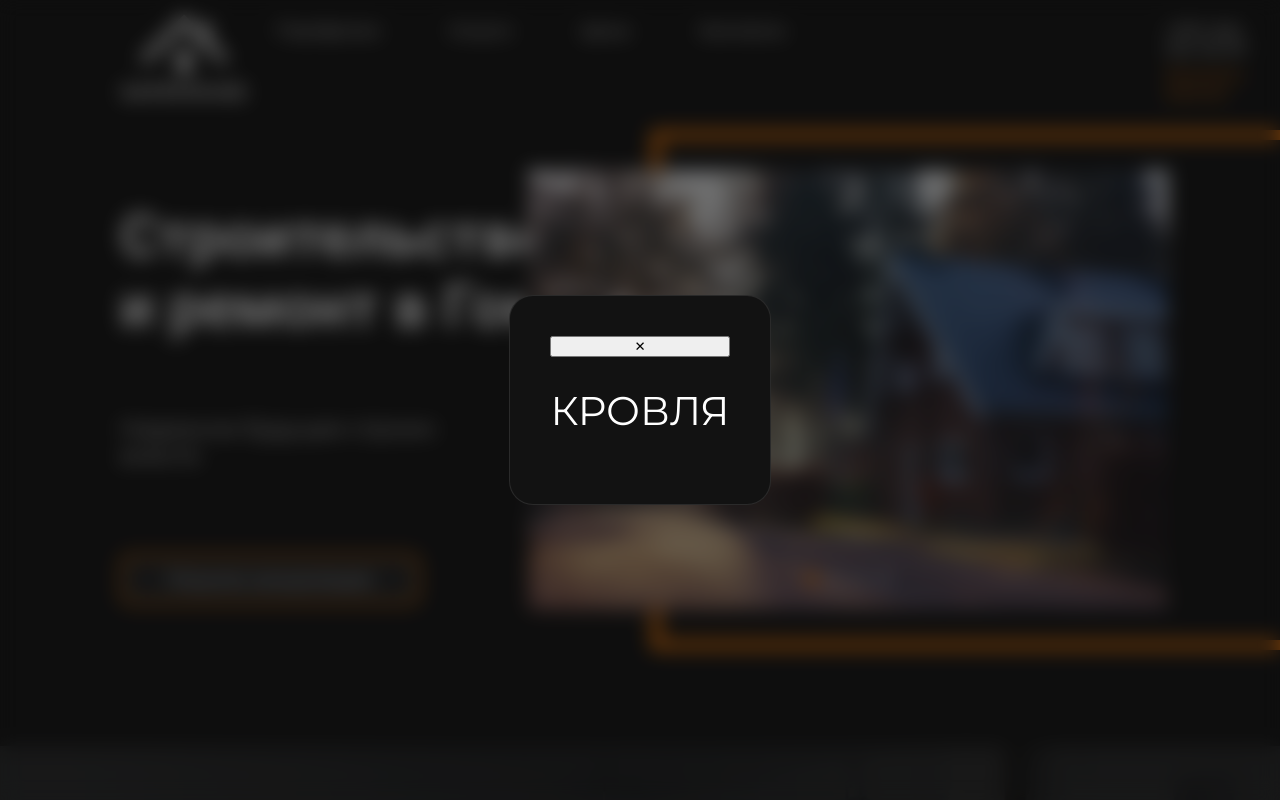
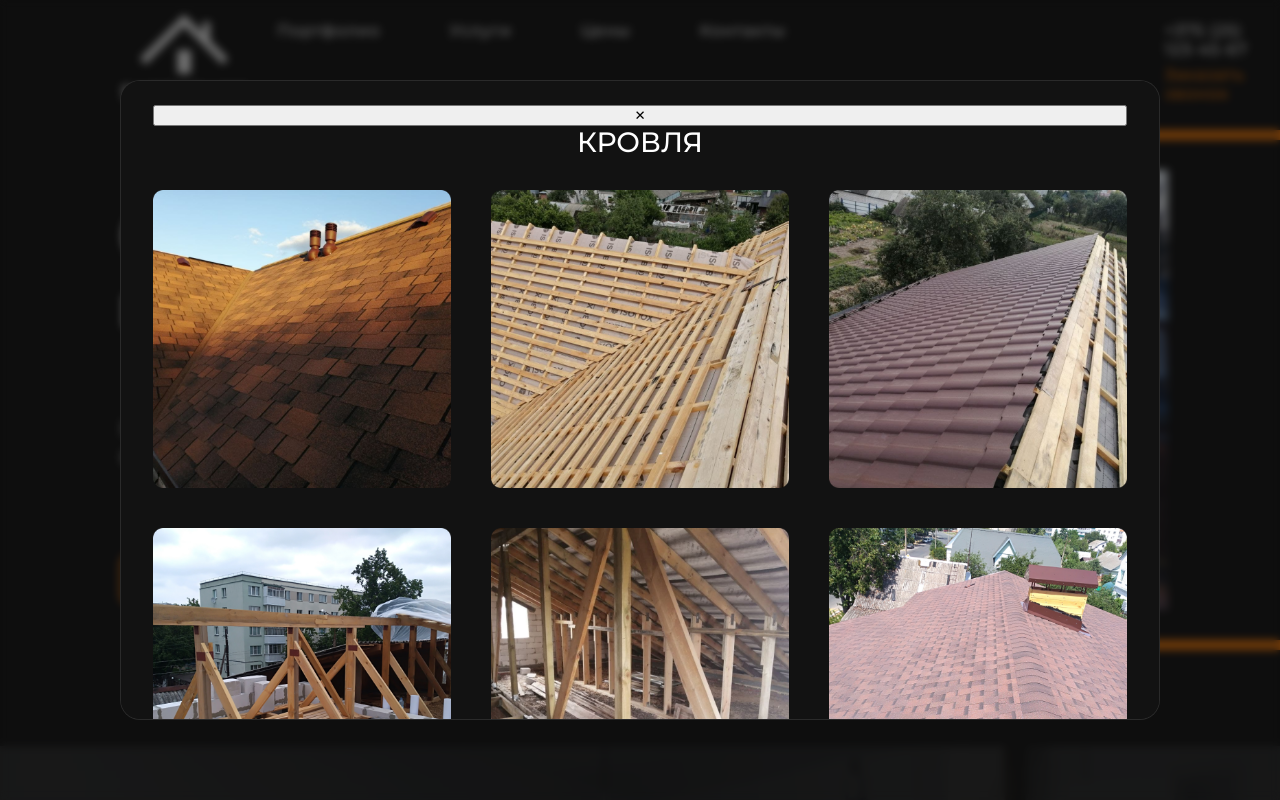
Before and after one commit to 34admal/Portfolio, a React (Create React App) app in the folder homel_build_site/: page / in a window 1280 px wide. Shown: the top 800 px of the page. Built offline with nearby package versions, Linux system fonts and the light colour scheme.

Commit message:
style(gallery): update modalTitle to span and adjust block layout for centering

```diff
--- a/homel_build_site/src/components/Gallery/GalleryModal/GalleryModal.jsx
+++ b/homel_build_site/src/components/Gallery/GalleryModal/GalleryModal.jsx
@@ -18,11 +18,20 @@ function GalleryModal({ isOpen, title }) {
     <div className={styles.modalOverlay}>
       <div className={styles.modalWindow}>
         <button className={styles.closeButton}>✕</button>
-        <h2 className={styles.modalTitle}>{title || "КРОВЛЯ"}</h2>
+        <span className={styles.modalTitle}>{title || "КРОВЛЯ"}</span>
 
-        <div className={styles.photoGrid}>
+       <div className={styles.photoGrid}>
+  {roofImages.map((src, index) => (
+    <img
+      key={index}
+      src={src}
+      alt={`Кровля ${index + 1}`}
+      className={styles.modalPhoto} /* Вернули класс для управления шириной */
+    />
+  ))}
+</div>
 
-        </div>
+
       </div>
     </div>
   );
--- a/homel_build_site/src/components/Gallery/GalleryModal/GalleryModal.module.css
+++ b/homel_build_site/src/components/Gallery/GalleryModal/GalleryModal.module.css
@@ -5,7 +5,7 @@
   width: 100vw;
   height: 100vh;
   background: rgba(18, 18, 18, 0.6);
-  backdrop-filter: blur(10px);
+  backdrop-filter: blur(4px);
   z-index: 100;
   display: flex;
   justify-content: center;
@@ -17,22 +17,59 @@
   border: 1px solid rgba(255, 255, 255, 0.1);
   border-radius: 24px;
   padding: 40px;
-  max-width: 95vw;
+  max-width: 1040px; /* Сделали окно изящнее */
   max-height: 85vh;
   display: flex;
   flex-direction: column;
+  overflow-y: auto;
 }
 
 .modalTitle {
-  font-size: 40px;
-  font-weight: 400;
-  line-height: 40px;
+  display: block;
+  font-size: 28px;
+  font-weight: 500;
+  line-height: 32px;
   color: rgba(255, 255, 255, 1);
-  text-align: left;
+  text-align: center;
+  margin-left: auto;
+  margin-right: auto;
+  margin-bottom: 32px;
 }
 
 .photoGrid {
   display: flex;
   flex-wrap: wrap;
-  gap: 63px;
+  gap: 40px; /* Пропорциональный зазор вместо 63px */
 }
+
+.modalWindow {
+  overflow-y: auto;
+}
+
+.modalWindow::-webkit-scrollbar {
+  width: 10px;
+}
+
+.modalWindow::-webkit-scrollbar-thumb {
+  background: rgba(255, 255, 255, 0.3);
+  border-radius: 5px;
+}
+
+.modalWindow {
+  background: #121212;
+  border: 1px solid rgba(255, 255, 255, 0.1);
+  border-radius: 20px; /* Чуть уменьшили скругление для строгости */
+  padding: 24px 32px; /* Было 40px. Уменьшили вертикальный отступ для экономии места */
+  max-width: 1040px;
+  max-height: 80vh; /* Было 85vh. Опустили верхнюю и нижнюю границы, добавив «воздуха» */
+  display: flex;
+  flex-direction: column;
+  overflow-y: auto;
+  position: relative;
+}
+
+.modalPhoto {
+  width: calc((100% - (40px * 2)) / 3);
+  aspect-ratio: 1 / 1;
+  object-fit: cover;
+}
```
